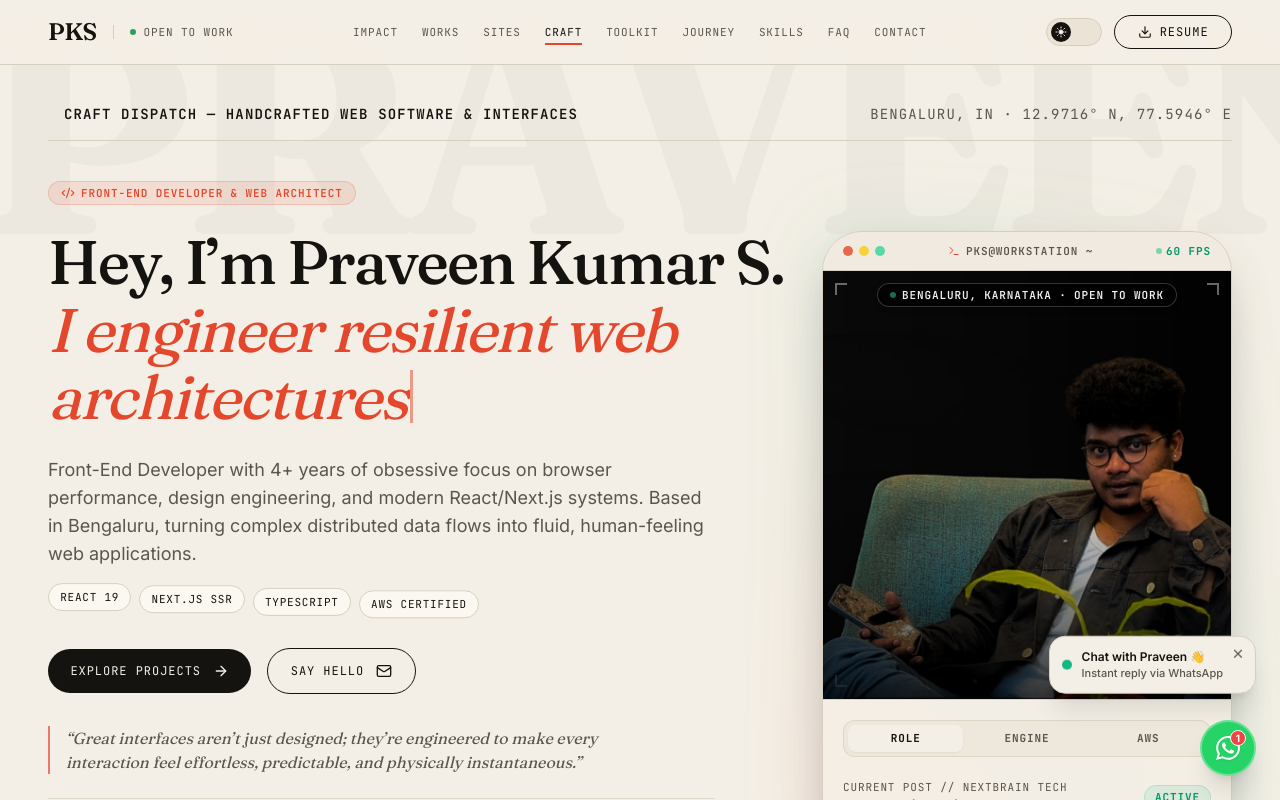
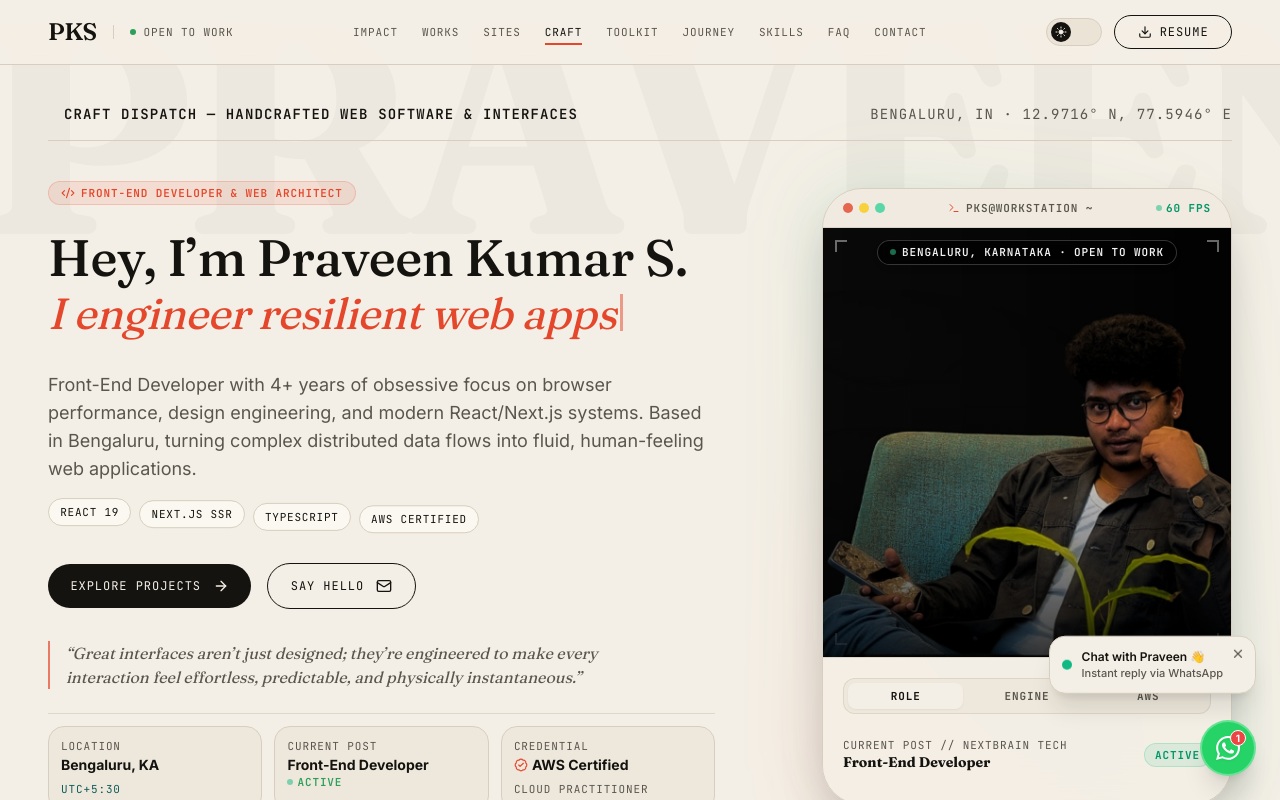
Before and after one commit to firepraveen123/portfolio, a Next.js app: page / in a window 1280 px wide. Shown: the top 800 px of the page. Built offline with nearby package versions, Linux system fonts and the light colour scheme.

Commit message:
fix(hero): ensure typewriter text stays on single line with fixed height to prevent layout shifting

```diff
--- a/src/components/HeroSection.tsx
+++ b/src/components/HeroSection.tsx
@@ -16,10 +16,10 @@ import {
 } from 'lucide-react';
 
 const PHRASES = [
-  'I craft high-fidelity interfaces',
-  'I engineer resilient web architectures',
-  'I tune every millisecond of the browser',
-  'I turn data flows into fluid UI',
+  'I craft high-fidelity UI',
+  'I engineer resilient web apps',
+  'I tune browser performance',
+  'I turn data into fluid UI',
 ];
 
 const MARQUEE_TECH = [
@@ -123,10 +123,12 @@ export default function HeroSection() {
               </span>
             </div>
 
-            <h1 className="fd font-medium leading-[1.1] tracking-[-0.03em] text-[clamp(2.2rem,4.8vw,4.1rem)] rv in text-ink">
-              <span className="block whitespace-nowrap">Hey, I’m Praveen Kumar S.</span>
-              <span className="block min-h-[1.25em]">
-                <em className="italic font-normal text-verm" id="type">
+            <h1 className="fd font-medium leading-[1.15] tracking-[-0.03em] rv in text-ink">
+              <span className="block text-[clamp(1.9rem,4vw,3.5rem)] whitespace-nowrap">
+                Hey, I’m Praveen Kumar S.
+              </span>
+              <span className="block h-[1.35em] text-[clamp(1.6rem,3.4vw,3rem)] whitespace-nowrap overflow-hidden">
+                <em className="italic font-normal text-verm whitespace-nowrap" id="type">
                   {typedText}
                 </em>
                 <span className="caret" />
```
